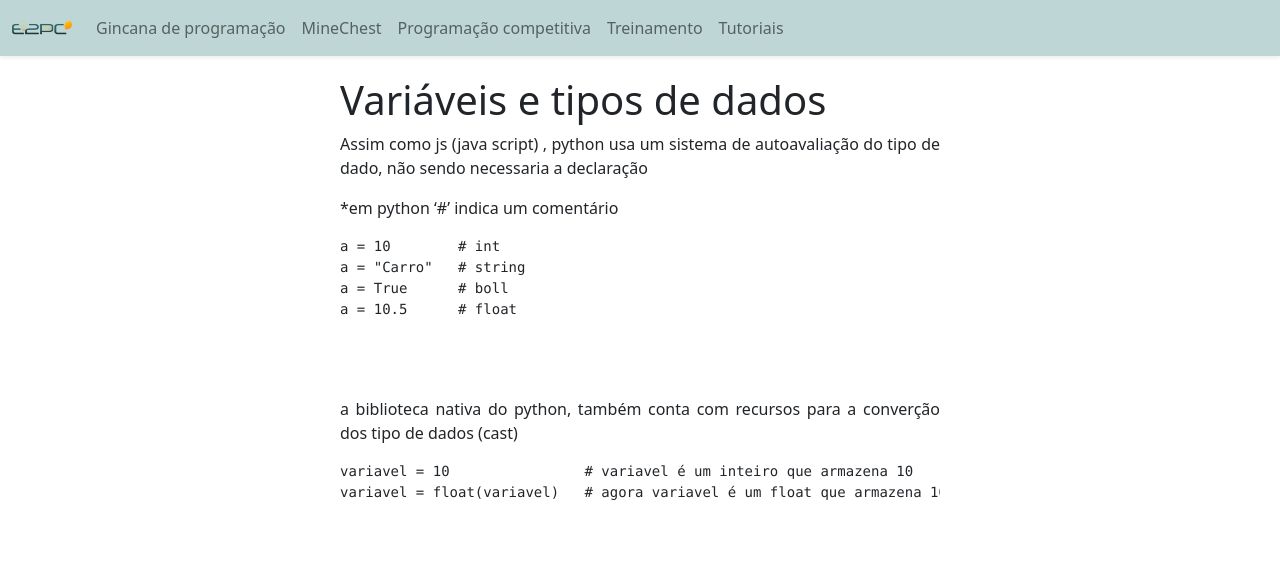
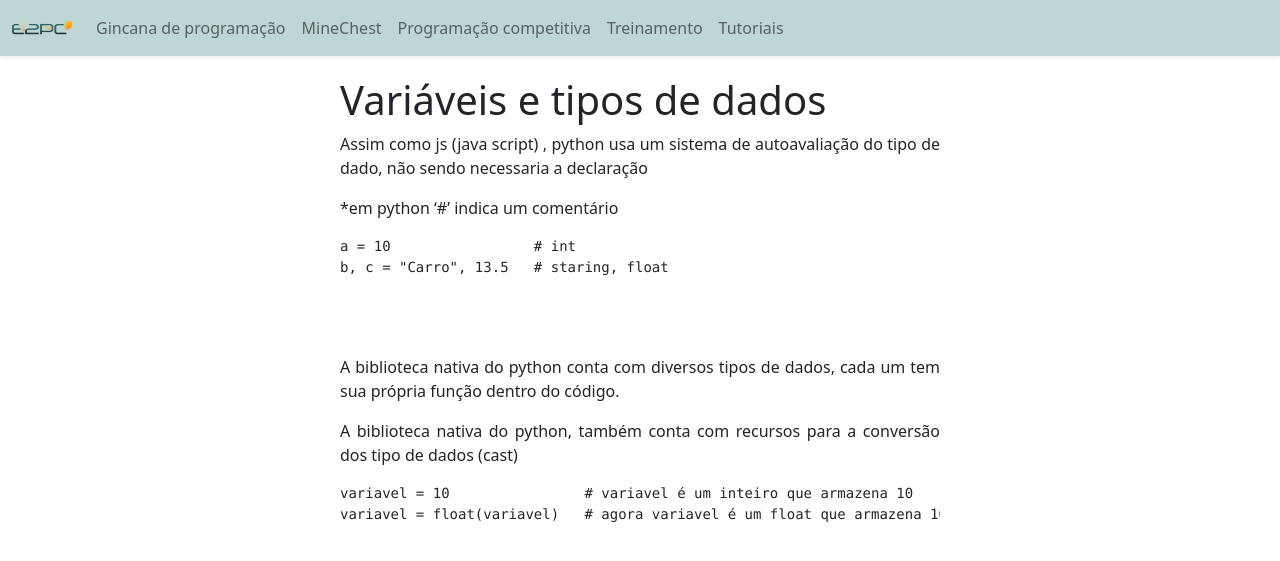
Before and after one commit to E2PC/ProjectPage, a Jekyll site: the page built from tutoriais/python/3. variáveis e tipos de dados em python.md, in a window 1280 px wide and 900 px high. Shown: the top 561 px of the window. Built offline with Jekyll 4.4.1, drawn with Linux system fonts in a browser that asks for light colours; nearby versions of some CDN libraries; a script that is not in the unit is left out.

Commit message:
Update 3. variáveis e tipos de dados em python.md

````diff
--- a/tutoriais/python/3. variáveis e tipos de dados em python.md
+++ b/tutoriais/python/3. variáveis e tipos de dados em python.md
@@ -13,15 +13,15 @@ Assim como js (java script) , python usa um sistema de autoavaliação do tipo d
 *em python '#' indica um comentário
 
 ```
-a = 10        # int
-a = "Carro"   # string
-a = True      # boll
-a = 10.5      # float
+a = 10                 # int
+b, c = "Carro", 13.5   # staring, float
 
 ```
 <br>
 
-a biblioteca nativa do python, também conta com recursos para a converção dos tipo de dados (cast)
+A biblioteca nativa do python conta com diversos tipos de dados, cada um tem sua própria função dentro do código.
+
+A biblioteca nativa do python, também conta com recursos para a conversão dos tipo de dados (cast)
 
 ```
 variavel = 10                # variavel é um inteiro que armazena 10
````
